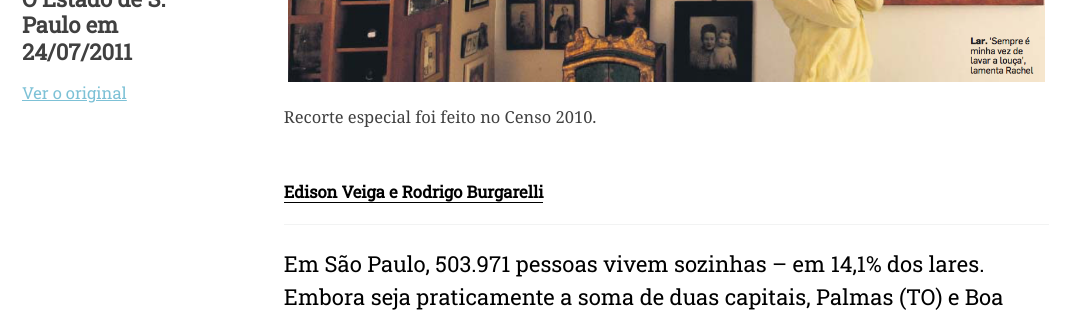
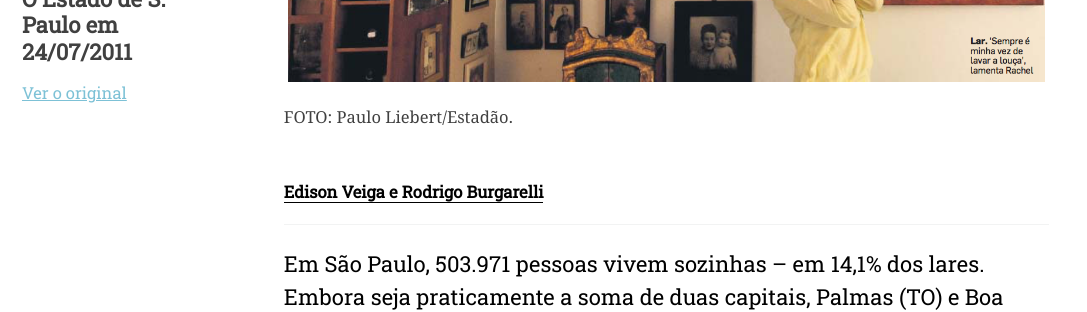
Before and after one commit to rodrigoburg/rodrigoburg.github.io, a Jekyll site: the page built from _trabalhos/2011-07-24-sozinhos.md, in a window 1280 px wide and 900 px high, scrolled down 405 px. Shown: the part 155-467 px from the top of the window, without its empty margins (0-1087 px from the left). Built offline with Jekyll 4.4.1, drawn with Linux system fonts in a browser that asks for light colours; comment, search, counter and statistics services are not loaded.

```diff
--- a/_config.yml
+++ b/_config.yml
@@ -11,7 +11,7 @@ title                    : "Rodrigo Burgarelli"
 title_separator          : "|"
 name                     : "Rodrigo Burgarelli"
 description              : "Dados, ciência e brasilidades"
-url                      : "http://www.rodrigoburgarelli.com"
+url                      : "https://www.rodrigoburgarelli.com"
 baseurl                  : # the subpath of your site, e.g. "/blog"
 repository               : "rodrigoburg/rodrigoburg.github.io" # GitHub username/repo-name e.g. "mmistakes/minimal-mistakes"
 teaser                   : "/assets/img/teaser_default.png" # path of fallback teaser image, e.g. "/assets/images/500x300.png"
@@ -34,7 +34,7 @@ staticman:
   commitMessage          : "New comment."
   filename               : comment-{@timestamp}
   format                 : "yml"
-  moderation             : true
+  moderation             : false
   path                   : "docs/_data/comments/{options.slug}"
   requiredFields         : ['name', 'email', 'message']
   transforms:
--- a/_trabalhos/2011-07-24-sozinhos.md
+++ b/_trabalhos/2011-07-24-sozinhos.md
@@ -15,7 +15,7 @@ sidebar:
 
 <h3>Embora a média da capital paulista, de 14,1% dos lares, seja menor que a de outras grandes cidades, situação já preocupa especialistas</h3>
 
-{% include figure image_path="/assets/img/trabalhos/sozinhos.png" alt="Dados são do Censo 2010." caption="Recorte especial foi feito no Censo 2010." %}
+{% include figure image_path="/assets/img/trabalhos/sozinhos.png" alt="Dados são do Censo 2010." caption="FOTO: Paulo Liebert/Estadão." %}
 
 <h4><u>Edison Veiga e Rodrigo Burgarelli</u></h4>
 <hr>
--- a/trabalhos.html
+++ b/trabalhos.html
@@ -4,7 +4,7 @@ title: "Trabalhos"
 permalink: /trabalhos/
 ---
 <div class="grid__wrapper">
-  {% for post in site.trabalhos %}
+  {% for post in site.trabalhos reversed %}
     {% include archive-single.html type="grid" %}
   {% endfor %}
 </div>
```
Also changed, not shown: 5 other files.
